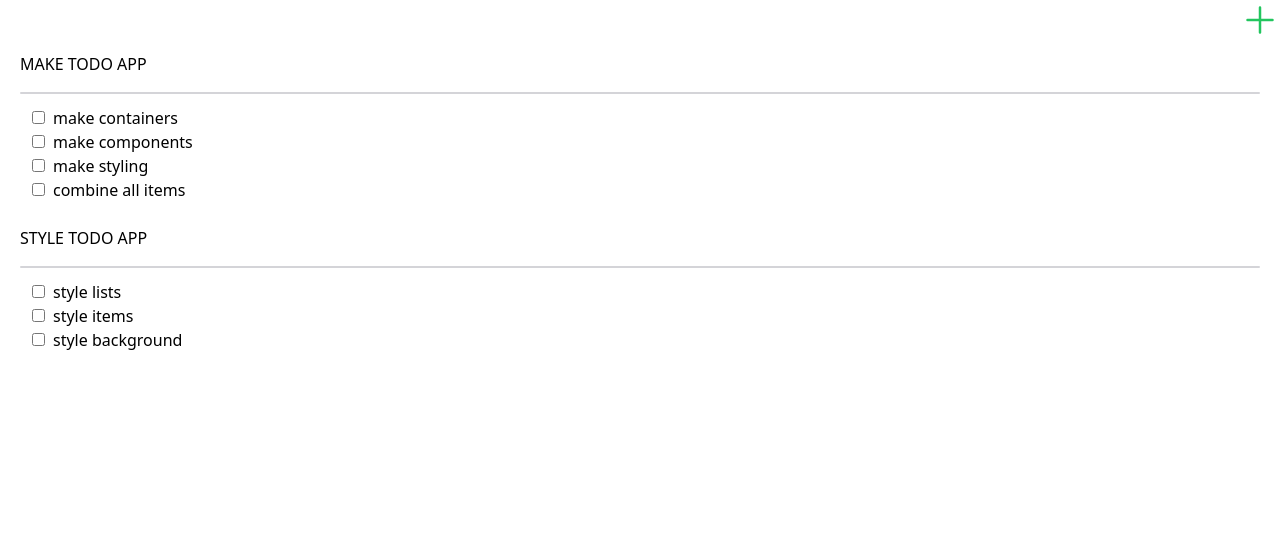
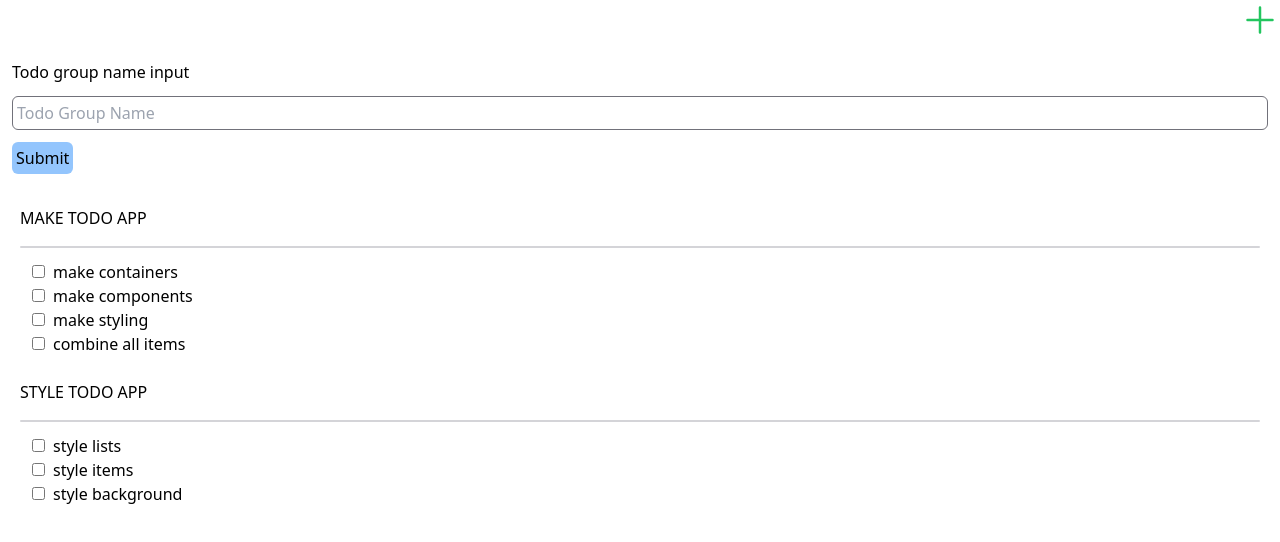
Before and after one commit to Justins45/Todo-App, a Vue app: page / in a window 1280 px wide. Shown: the top 542 px of the page. Built offline with nearby package versions, Linux system fonts and the light colour scheme.

Commit message:
add form for adding new todo groups

```diff
--- a/src/components/ListItem.vue
+++ b/src/components/ListItem.vue
@@ -9,6 +9,7 @@ const props = defineProps<{
 
 const checked = ref(props.completed)
 // TODO: add UUID for each list item
+// TODO: when completed update data.json at corrent location
 // TODO: when completed move to bottom of group
 </script>
 <template>
--- a/src/pages/index.vue
+++ b/src/pages/index.vue
@@ -1,11 +1,18 @@
 <script setup lang="ts">
+import { ref } from 'vue'
+import { PlusIcon } from '@heroicons/vue/24/solid'
 import ListGroup from '@/components/ListGroup.vue'
-import { PlusIcon } from '@heroicons/vue/24/solid'
+import TodoData from '../assets/data.json'
 
-import TodoData from '../assets/data.json'
+const text = ref()
 
 function runTest() {
   alert('test ran')
+}
+
+function onSubmit() {
+  alert(text.value)
+  text.value = ''
 }
 
 // TODO: get form working for adding new todo groups | + make form a modal / popup
@@ -17,6 +24,22 @@ function runTest() {
       <PlusIcon class="h-10 w-10 text-green-500" />
     </button>
   </div>
+  <!-- todo group form -->
+  <div class="mx-3 my-5">
+    <form @submit.prevent="onSubmit" class="flex flex-col space-y-3">
+      <label for="todo-group-input">Todo group name input</label>
+      <input
+        type="text"
+        placeholder="Todo Group Name"
+        id="todo-group-name-input"
+        v-model="text"
+        class="rounded-md border border-zinc-500 p-1"
+      />
+      <button type="submit" class="w-min rounded-md bg-blue-300 p-1">
+        Submit
+      </button>
+    </form>
+  </div>
   <div v-for="data in TodoData" :key="data.id">
     <ListGroup :id="data.id" :group_name="data.group_name" :data="data.data" />
   </div>
```
Also changed, not shown: capacitor.config.ts (+4 -4 lines).
